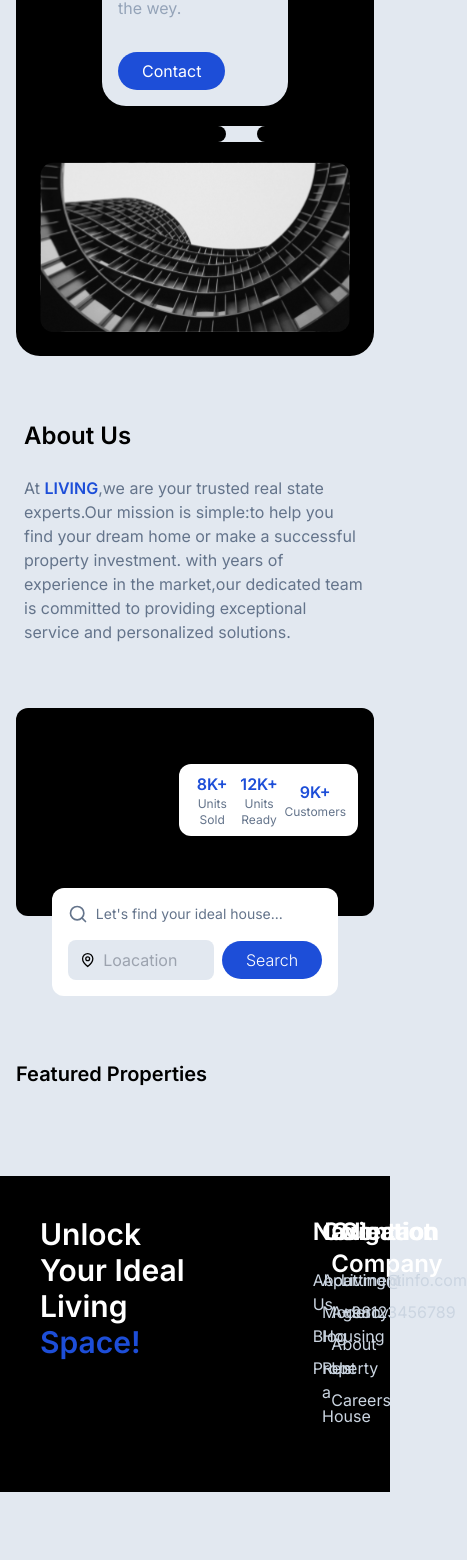
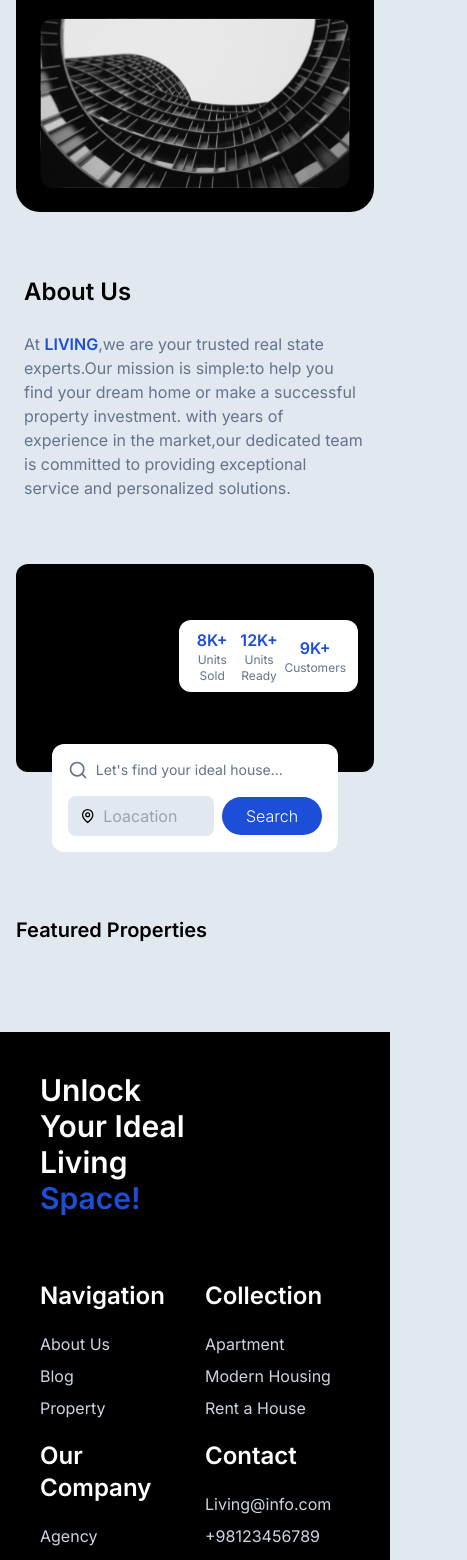
Before and after one commit to alixvar/real-state-web, a Next.js app: page / in a window 390 px wide. Shown: the part 400-1960 px from the top of the page, 467 px wide, since content can reach past the window. Before the commit the page ends 1892 px from the top, so only its background shows below. Built offline with nearby package versions, Linux system fonts and the light colour scheme.

Commit message:
add responsive style to footer

```diff
--- a/components/Footer.tsx
+++ b/components/Footer.tsx
@@ -2,7 +2,7 @@ import React from "react";
 
 function Footer() {
   return (
-    <div className="bg-black w-full p-10 flex gap-32 pb-16 mt-16">
+    <div className="bg-black w-full p-10 flex flex-col lg:flex-row lg:gap-32 gap-16 lg:pb-16 mt-16">
       <div className="text-white text-3xl font-semibold">
         <p>
           Unlock <br />
@@ -11,7 +11,7 @@ function Footer() {
           <span className="text-blue-700">Space!</span>
         </p>
       </div>
-      <div className="grid grid-cols-4 text-slate-300 flex-1">
+      <div className="grid lg:grid-cols-4 grid-cols-2 text-slate-300 flex-1 gap-5">
         <div className="flex flex-col gap-2">
           <h1 className="text-2xl font-semibold text-white mb-3">Navigation</h1>
           <p>About Us</p>
--- a/components/LandingPageTop.tsx
+++ b/components/LandingPageTop.tsx
@@ -11,11 +11,11 @@ function LandingPageTop() {
       {/* Background Frame  */}
       <div className="bg-black w-full  p-6  rounded-3xl flex flex-col items-center justify-center md:flex-row gap-5">
         {/* Right Section  */}
-        <div className="flex flex-col w-3/5 gap-6 h-full ">
+        <div className="flex flex-col md:w-3/5 gap-6 h-full w-full ">
           {/* Large Screen Top Section  */}
           <div className="relative h-full w-full bg-slate-200 rounded-3xl p-4 lg:p-8 lg:py-16 flex flex-col items-center lg:items-start gap-8 md:flex-1">
             {/* open button  */}
-            <div className="hidden absolute top-4 right-4 lg:flex items-center justify-center p-2.5 rounded-full bg-black text-white">
+            <div className="hidden absolute top-4 right-4 md:flex items-center justify-center p-2.5 rounded-full bg-black text-white">
               <FiArrowUpRight size={30} />
             </div>
             {/* Title  */}
@@ -43,7 +43,7 @@ function LandingPageTop() {
             </div>
           </div>
           {/* Large Screen Bottom Content  */}
-          <div className="hidden lg:flex items-center justify-center gap-4 w-full h-full">
+          <div className="hidden md:flex items-center justify-center gap-4 w-full h-full">
             <div className="hidden md:flex bg-blue-700 rounded-full w-20 h-60"></div>
             <div className="bg-slate-200 w-full p-6 rounded-3xl h-60 flex justify-between flex-col">
               {/* Description  */}
@@ -62,11 +62,11 @@ function LandingPageTop() {
           </div>
         </div>
         {/* Bridge Content  */}
-        <div className="flex items-center h-4 w-full bg-slate-200 md:hidden">
+        {/* <div className="flex items-center h-4 w-full bg-slate-200 md:hidden">
           <div className="h-full bg-black w-[60%] rounded-r-full" />
           <div className="h-full w-[10%]" />
           <div className="h-full bg-black w-[30%] rounded-l-full" />
-        </div>
+        </div> */}
         {/* Bottom Section  */}
         <div className="w-full h-full relative flex items-center justify-center rounded-xl md:w-2/5 ">
           <Image
```
